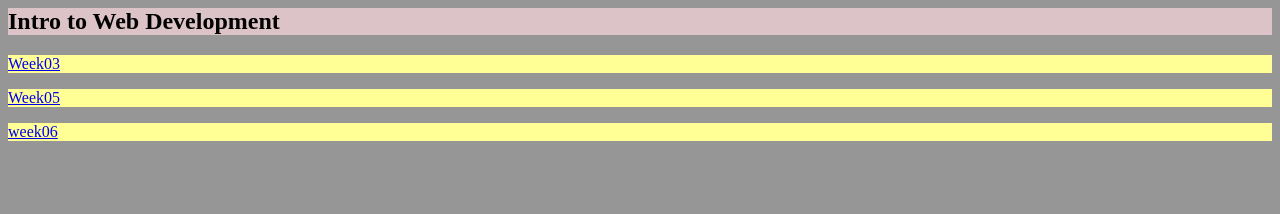
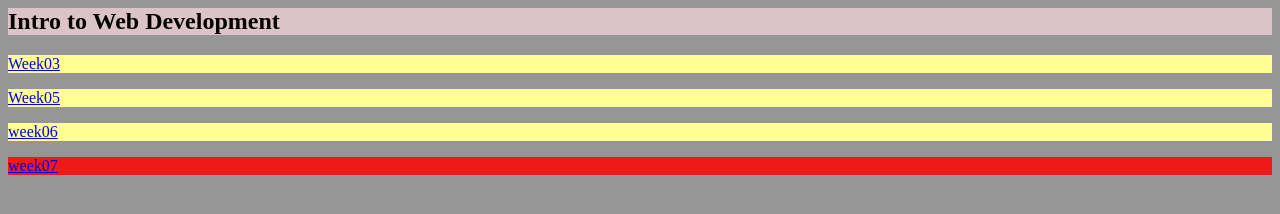
Before and after one commit to caydenhorne/caydenhorne.github.io, a plain HTML site: page index.html in a window 1280 px wide. Drawn offline with Linux system fonts and the light colour scheme.

Commit message:
Update index.html

```diff
--- a/index.html
+++ b/index.html
@@ -8,5 +8,6 @@
 		<p style="font-family: Sans-serif"> <p style="background-color: rgb(255,255,150)"> <a href="week03">Week03 </a> </p>
 		<p style="font-family: Sans-serif"> <p style="background-color: rgb(255,255,150)"> <a href="week05/Week05.html">Week05 </a> </p>
 		<p style="font-family: Sans-serif"> <p style="background-color: rgb(255,255,150)"> <a href="week06">week06 </a> </p>
+		<p style="font-family: Sans-serif"> <p style="background-color: rgb(239,25,25)"> <a href="week07">week07 </a> </p>
 	</body>
 </html>
```
